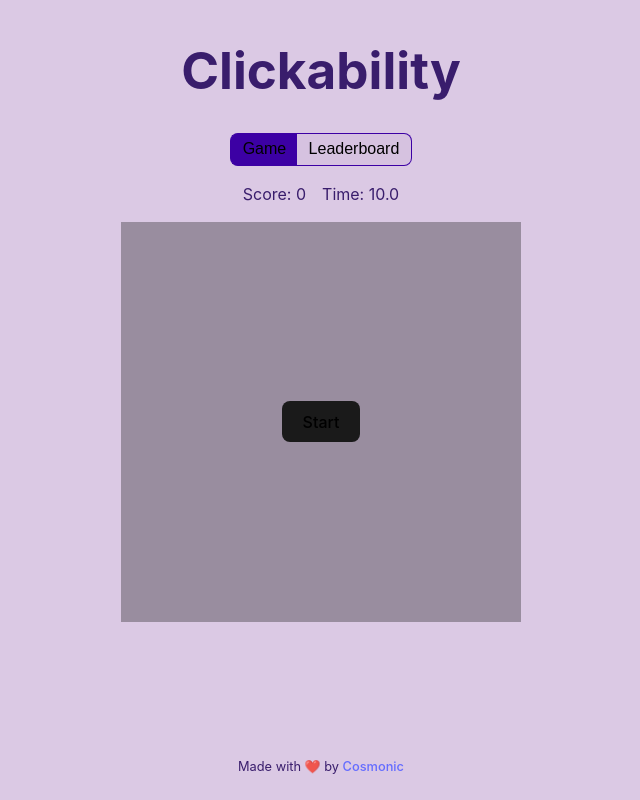
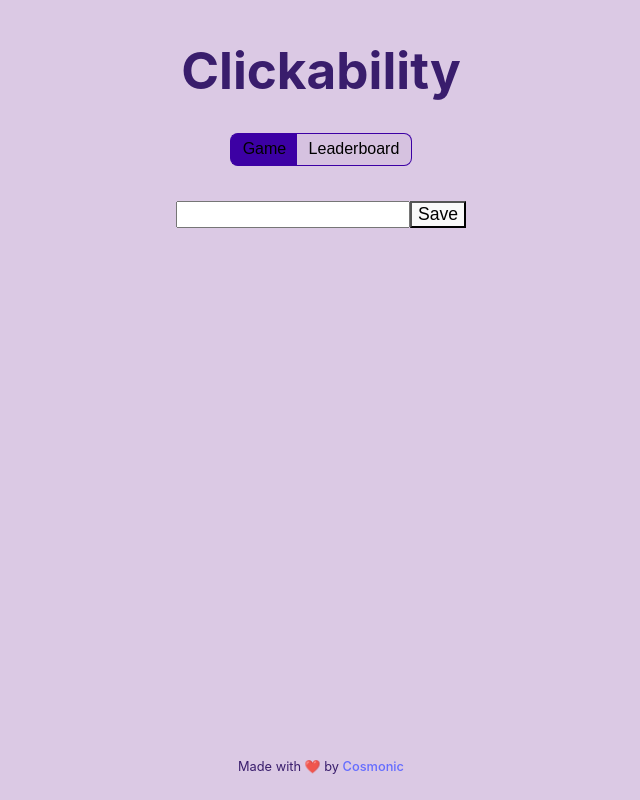
Before and after one commit to lachieh/leaderboard-ui, a React (Vite) app: page / in a window 1280 px wide. Shown: the whole page, without its empty margins (319-959 px from the left). Built offline with nearby package versions, Linux system fonts and the light colour scheme.

Commit message:
add team name changer

```diff
--- a/src/App.tsx
+++ b/src/App.tsx
@@ -2,6 +2,7 @@
 import "./App.css";
 import Game from "./Game/Game";
 import NavBar, { View } from "./NavBar/NavBar";
+import Team from "./Team/Team";
 
 function App() {
   const [view, setView] = useState<View>(View.Game);
@@ -18,9 +19,11 @@
         <NavBar view={view} setView={setView} />
       </header>
       <main>
-        {view === View.Game && <Game onEnd={handleEnd} />}
-        {view === View.NewScore && "New Score"}
-        {view === View.Leaderboard && "Leaderboard"}
+        <Team>
+          {view === View.Game && <Game onEnd={handleEnd} />}
+          {view === View.NewScore && "New Score"}
+          {view === View.Leaderboard && "Leaderboard"}
+        </Team>
       </main>
       <footer>
         Made with ❤️ by <a href="https://cosmonic.com">Cosmonic</a>
--- /dev/null
+++ b/src/Team/Team.module.css
@@ -0,0 +1,16 @@
+.Team {
+  margin: 2em auto;
+  font-size: 1.1rem;
+  display: flex;
+  flex-direction: column;
+  align-items: center;
+  justify-content: center;
+}
+
+.input {
+  font-size: inherit;
+}
+
+.Team button {
+  font-size: inherit;
+}
--- /dev/null
+++ b/src/Team/Team.tsx
@@ -0,0 +1,60 @@
+import React, { PropsWithChildren, useState } from "react";
+import styles from "./Team.module.css";
+import { API_URL, TEAM_NAME_KEY } from "../environment";
+
+const Team = ({ children }: PropsWithChildren) => {
+  const [edit, setEdit] = useState<boolean>(
+    window.localStorage.getItem(TEAM_NAME_KEY) ? false : true
+  );
+  const [team, setTeam] = useState<string>(
+    window.localStorage.getItem(TEAM_NAME_KEY) || ""
+  );
+  const handleSubmit = (event: React.FormEvent<HTMLFormElement>) => {
+    event.preventDefault();
+    fetch(`${API_URL}/leaderboards`, {
+      method: "POST",
+      body: JSON.stringify({ id: team, name: team }),
+    })
+      .then((res) => res.status < 400)
+      .then((success) => {
+        if (!success) {
+          throw new Error("Team name already exists");
+        }
+        window.localStorage.setItem(TEAM_NAME_KEY, team);
+        setEdit(false);
+      })
+      .catch((error) => {
+        alert(error);
+      });
+  };
+
+  return (
+    <div className={styles.Team}>
+      {!team || edit ? (
+        <form onSubmit={handleSubmit}>
+          <input
+            aria-label="Team name"
+            className={styles.input}
+            type="text"
+            id="team"
+            required
+            value={team}
+            onChange={(event) => setTeam(event.target.value)}
+            pattern="[a-zA-Z0-9_-]{1,26}"
+            title="alphanumeric characters with hyphen and underscore only"
+          />
+          <button type="submit" className={styles.button}>
+            Save
+          </button>
+        </form>
+      ) : (
+        <div>
+          Team: {team} <button onClick={() => setEdit(true)}>Edit</button>
+        </div>
+      )}
+      {!edit && team && children}
+    </div>
+  );
+};
+
+export default Team;
--- /dev/null
+++ b/src/environment.ts
@@ -0,0 +1,3 @@
+export const API_URL = 'https://spring-emoji-4238.cosmonic.app'
+export const TEAM_NAME_KEY = "leaderboardApp.teamName";
+export const PLAYER_NAME_KEY = "leaderboardApp.playerName";
```
